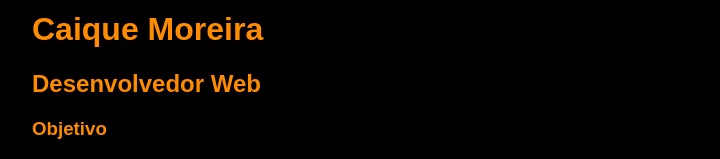
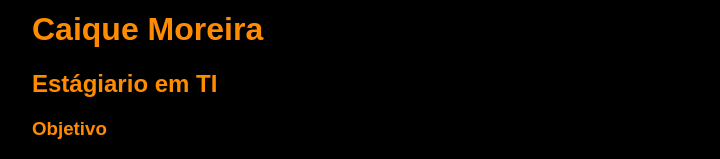
Before and after one commit to CaiqueMoreira/Apresenta-o, a plain HTML site: page index.html in a window 1280 px wide. Shown: the part 202-361 px from the top of the page, without its empty margins (26-746 px from the left). Drawn offline with Linux system fonts and the light colour scheme.

Commit message:
Update index.html

```diff
--- a/index.html
+++ b/index.html
@@ -15,7 +15,7 @@
             <img src="./imagens/Foto de Social_jpg.jpg" alt="">
         </header>
         <h1>Caique Moreira</h1>
-        <h2>Desenvolvedor Web</h2>
+        <h2>Estágiario em TI</h2>
         <div>
             <h3>Objetivo</h3>
             <p>Buscar o conhecimento atraves do meu dia a dia como programador,
```
